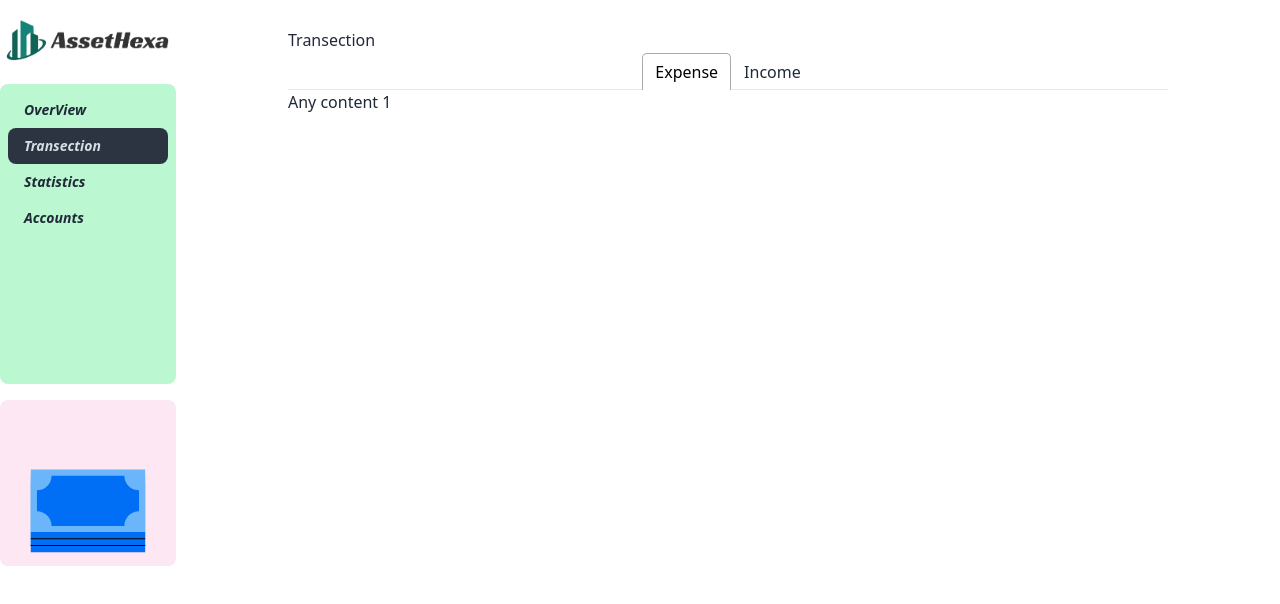
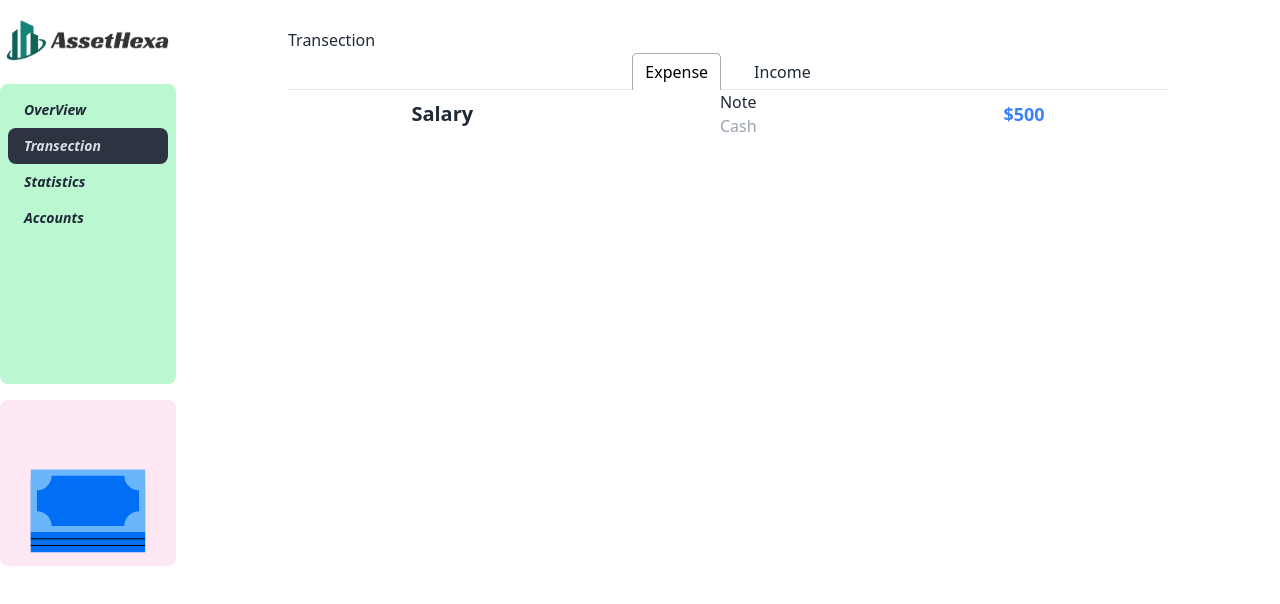
Before and after one commit to NFRIDOY/Asset-Hexa, a React (Vite) app: page /dashboard/transection in a window 1280 px wide. Shown: the top 604 px of the page. Built offline with nearby package versions, Linux system fonts and the light colour scheme; no server answers.

Commit message:
finished transection ui develop for the day

```diff
--- /dev/null
+++ b/src/Components/TransectionColumn.jsx
@@ -0,0 +1,14 @@
+const TransectionColumn = () => {
+  return (
+    <div className="flex items-center justify-around">
+      <h4 className="text-xl font-bold">Salary</h4>
+      <div className="felx felx-col">
+        <p className="font-medium">Note</p>
+        <p className="text-gray-400 font-medium">Cash</p>
+      </div>
+      <p className="text-lg font-bold text-blue-500">$500</p>
+    </div>
+  );
+};
+
+export default TransectionColumn;
--- a/src/Dashboard/Transection.jsx
+++ b/src/Dashboard/Transection.jsx
@@ -1,21 +1,24 @@
 import { Tab, Tabs, TabList, TabPanel } from "react-tabs";
 import "react-tabs/style/react-tabs.css";
+import TransectionColumn from "../Components/TransectionColumn";
 
 const Transection = () => {
   return (
     <div>
       <h2>Transection</h2>
       <Tabs>
-        <TabList className={"flex justify-center border-b"}>
+        <TabList className={"flex gap-5 justify-center border-b"}>
           <Tab>Expense</Tab>
           <Tab>Income</Tab>
         </TabList>
 
         <TabPanel>
-          <h2>Any content 1</h2>
+          <div>
+            <TransectionColumn />
+          </div>
         </TabPanel>
         <TabPanel>
-          <h2>Any content 2</h2>
+          <TransectionColumn />
         </TabPanel>
       </Tabs>
     </div>
```
